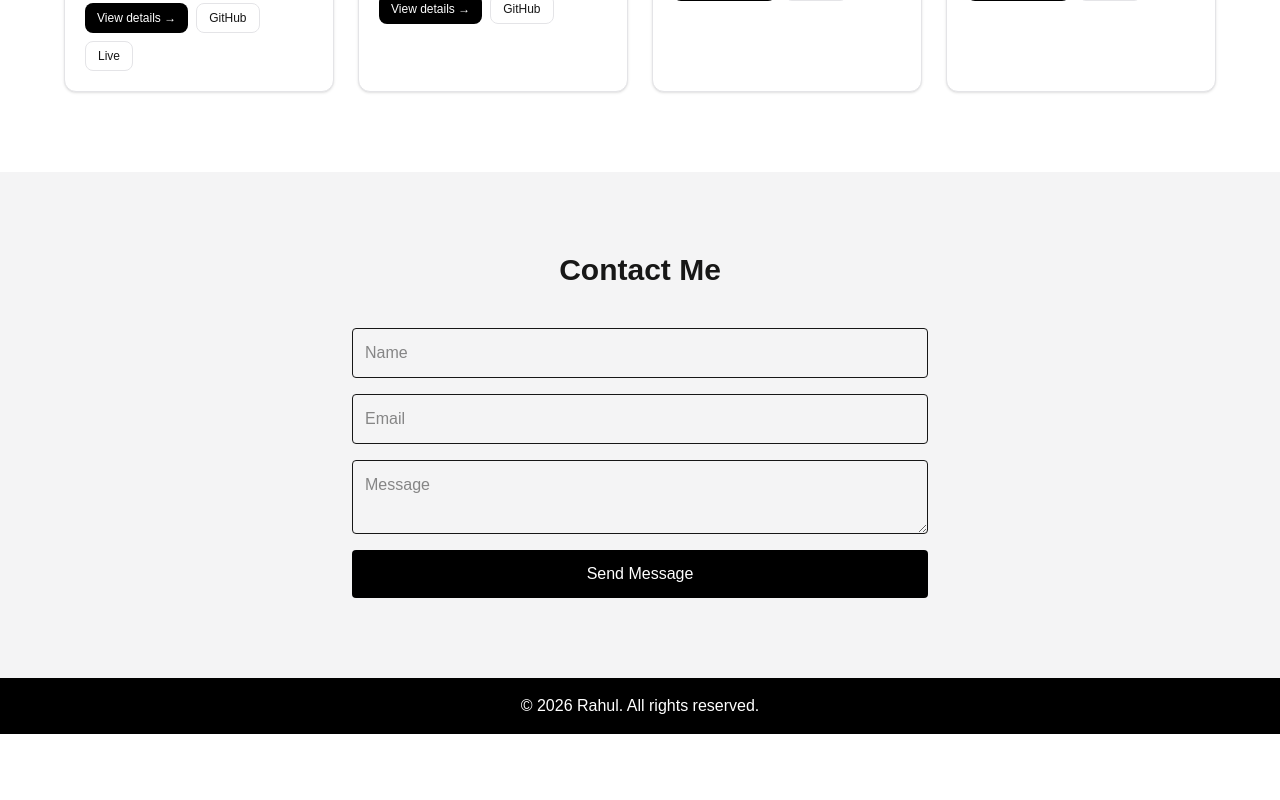
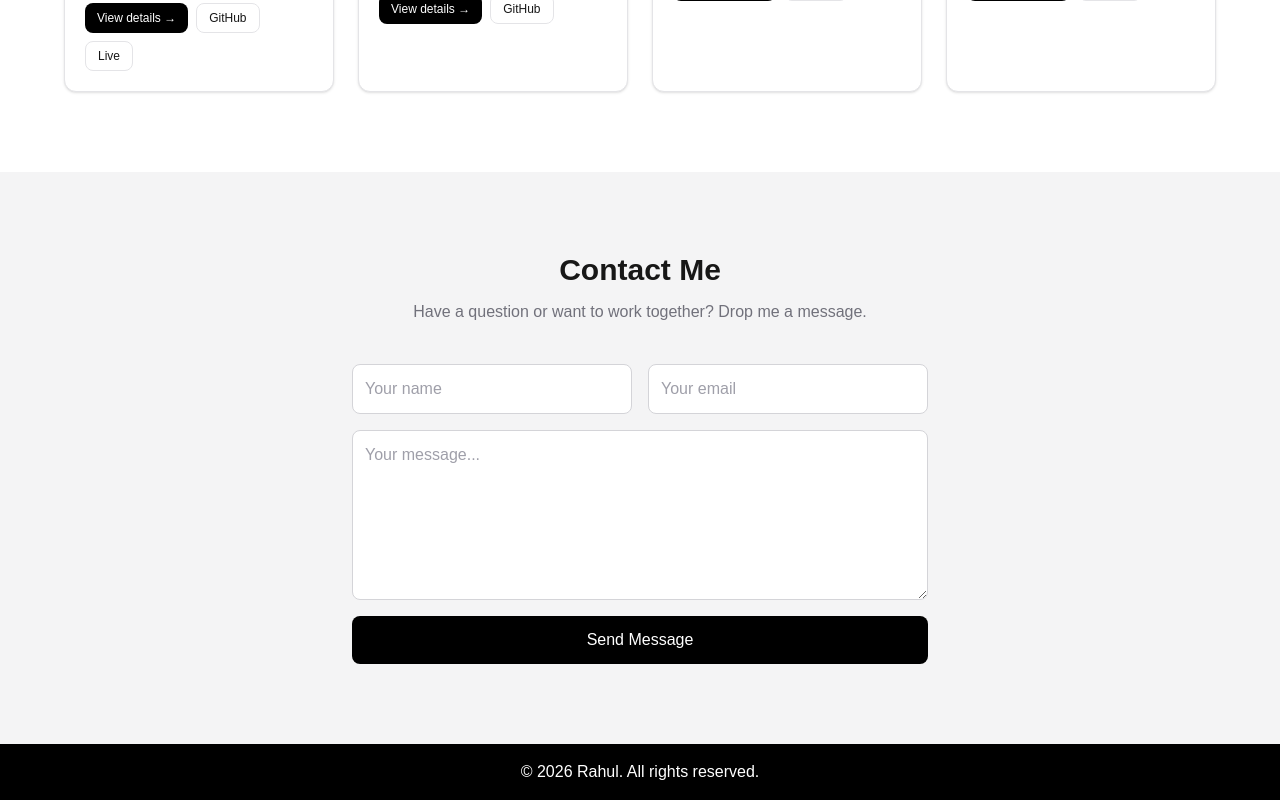
Before and after one commit to rahul4091/my-portfolio, a Next.js app: page / in a window 1280 px wide. Shown: the part 1391-2191 px from the top of the page. Before the commit the page ends 2125 px from the top, so only its background shows below. Built offline with nearby package versions, Linux system fonts and the light colour scheme.

Commit message:
fix: contact form dark mode visibility and textarea height

```diff
--- a/src/components/Contact.tsx
+++ b/src/components/Contact.tsx
@@ -1,11 +1,10 @@
 "use client";
-
 import { useState } from "react";
 import { motion } from "framer-motion";
 
 export default function Contact() {
   const [formData, setFormData] = useState({ name: "", email: "", message: "" });
-  const [status, setStatus] = useState("");
+  const [status, setStatus] = useState<"idle" | "sending" | "success" | "error">("idle");
 
   const handleChange = (e: React.ChangeEvent<HTMLInputElement | HTMLTextAreaElement>) => {
     setFormData({ ...formData, [e.target.name]: e.target.value });
@@ -13,25 +12,27 @@ export default function Contact() {
 
   const handleSubmit = async (e: React.FormEvent) => {
     e.preventDefault();
-    setStatus("Sending...");
+    setStatus("sending");
     try {
       const res = await fetch("/api/contact", {
         method: "POST",
         headers: { "Content-Type": "application/json" },
         body: JSON.stringify(formData),
       });
-
       const data = await res.json();
       if (res.ok) {
-        setStatus("Message sent successfully!");
+        setStatus("success");
         setFormData({ name: "", email: "", message: "" });
       } else {
-        setStatus(data.error || "Failed to send message");
+        setStatus("error");
       }
-    } catch (err) {
-      setStatus("Something went wrong");
+    } catch {
+      setStatus("error");
     }
   };
+
+  const inputClass =
+    "w-full p-3 rounded-lg border border-zinc-300 dark:border-zinc-700 bg-white dark:bg-zinc-800 text-zinc-900 dark:text-white placeholder-zinc-400 dark:placeholder-zinc-500 focus:outline-none focus:ring-2 focus:ring-yellow-400 transition";
 
   return (
     <motion.section
@@ -42,53 +43,91 @@ export default function Contact() {
       viewport={{ once: true }}
       transition={{ duration: 0.8 }}
     >
-      <h2 className="text-3xl font-bold text-center">Contact Me</h2>
+      <motion.h2
+        className="text-3xl font-bold text-center"
+        initial={{ opacity: 0, y: 10 }}
+        whileInView={{ opacity: 1, y: 0 }}
+        viewport={{ once: true }}
+        transition={{ duration: 0.5 }}
+      >
+        Contact Me
+      </motion.h2>
 
-      <form className="mt-10 max-w-xl mx-auto flex flex-col gap-4" onSubmit={handleSubmit}>
+      <motion.p
+        className="text-center text-zinc-500 dark:text-zinc-400 mt-3 mb-10"
+        initial={{ opacity: 0 }}
+        whileInView={{ opacity: 1 }}
+        viewport={{ once: true }}
+        transition={{ delay: 0.2, duration: 0.5 }}
+      >
+        Have a question or want to work together? Drop me a message.
+      </motion.p>
+
+      <form
+        className="max-w-xl mx-auto flex flex-col gap-4"
+        onSubmit={handleSubmit}
+      >
+        <div className="flex flex-col sm:flex-row gap-4">
           <input
             name="name"
             type="text"
-          placeholder="Name"
+            placeholder="Your name"
             value={formData.name}
             onChange={handleChange}
-          className="p-3 rounded border"
+            className={inputClass}
             required
           />
           <input
             name="email"
             type="email"
-          placeholder="Email"
+            placeholder="Your email"
             value={formData.email}
             onChange={handleChange}
-          className="p-3 rounded border"
+            className={inputClass}
             required
           />
+        </div>
+
         <textarea
           name="message"
-          placeholder="Message"
+          placeholder="Your message..."
           value={formData.message}
           onChange={handleChange}
-          className="p-3 rounded border"
+          rows={6}
+          className={inputClass}
           required
         />
+
         <button
           type="submit"
-          className="bg-black text-white py-3 rounded hover:bg-gray-800"
+          disabled={status === "sending"}
+          className="w-full py-3 rounded-lg bg-black dark:bg-white text-white dark:text-black font-medium hover:bg-gray-800 dark:hover:bg-gray-200 transition-colors disabled:opacity-50 disabled:cursor-not-allowed"
         >
-          Send Message
+          {status === "sending" ? "Sending..." : "Send Message"}
         </button>
       </form>
 
-      {/* Animated status message */}
-      {status && (
-        <motion.p
-          className="text-center mt-4 text-sm md:text-base text-zinc-700 dark:text-zinc-300"
+      {/* Status message */}
+      {status === "success" && (
+        <motion.div
+          className="max-w-xl mx-auto mt-4 p-4 rounded-lg bg-green-50 dark:bg-green-900/20 border border-green-200 dark:border-green-800 text-green-700 dark:text-green-400 text-sm text-center"
           initial={{ opacity: 0, y: -10 }}
           animate={{ opacity: 1, y: 0 }}
-          transition={{ duration: 0.5 }}
+          transition={{ duration: 0.4 }}
         >
-          {status}
-        </motion.p>
+          ✅ Message sent! I'll get back to you soon.
+        </motion.div>
+      )}
+
+      {status === "error" && (
+        <motion.div
+          className="max-w-xl mx-auto mt-4 p-4 rounded-lg bg-red-50 dark:bg-red-900/20 border border-red-200 dark:border-red-800 text-red-700 dark:text-red-400 text-sm text-center"
+          initial={{ opacity: 0, y: -10 }}
+          animate={{ opacity: 1, y: 0 }}
+          transition={{ duration: 0.4 }}
+        >
+          ❌ Something went wrong. Please try again.
+        </motion.div>
       )}
     </motion.section>
   );
```
Lines whose indentation alone changed are shown as unchanged.
